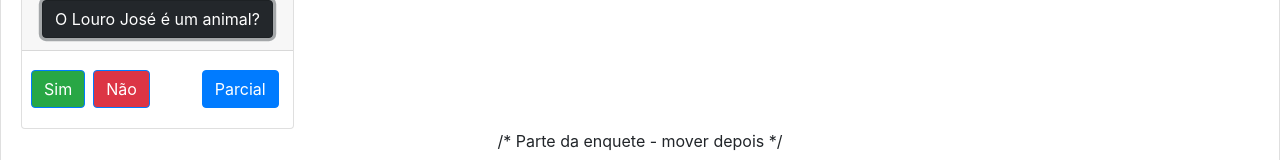
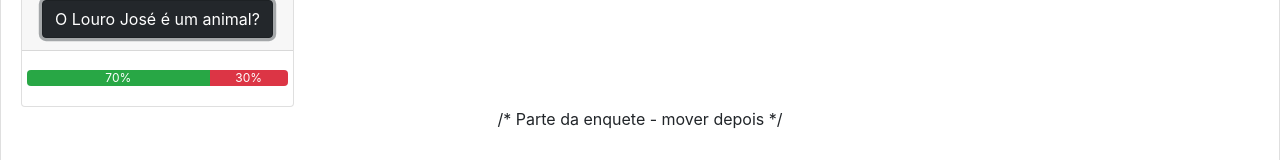
Before and after one commit to Silvio-Ronaldo/frontend_desafio_globo, a React (Create React App) app in the folder front/: page /Program/1 in a window 1280 px wide. Both pictures are taken after a click on the button "O Louro José é um animal?". Shown: the part 198-358 px from the top of the page. Built offline with nearby package versions, Linux system fonts and the light colour scheme; no server answers.

Commit message:
Adicionando a barra de progresso

```diff
--- a/front/src/pages/Program/index.js
+++ b/front/src/pages/Program/index.js
@@ -2,7 +2,7 @@ import React, { useEffect, useState } from 'react';
 import api from '../../services/api.js';
 import './styles.css';
 import Item from '../../components/ProgramCard'
-import { Navbar, Nav, Form, FormControl, Button, Card, NavItem, NavLink, Accordion } from 'react-bootstrap';
+import { Navbar, Nav, Form, FormControl, Button, Card, Accordion, ProgressBar } from 'react-bootstrap';
 import { MdAddCircleOutline } from 'react-icons/md';
 
 export default function Program({match}) {
@@ -85,9 +85,10 @@ export default function Program({match}) {
                       <Accordion.Collapse eventKey="0">
                         <Card.Body>
                           <Card.Text className="row">
-                            <Button className="mx-1 bg-success">Sim</Button>
-                            <Button className="mx-1 bg-danger">Não</Button>
-                            <Button className="ml-5">Parcial</Button>
+                            <ProgressBar className="col-sm-12 p-0">
+                              <ProgressBar variant="success" now={70} label="70%" key={1} />
+                              <ProgressBar variant="danger" now={30} label="30%" key={2} />
+                            </ProgressBar>
                           </Card.Text>
                         </Card.Body>
                       </Accordion.Collapse>
```
